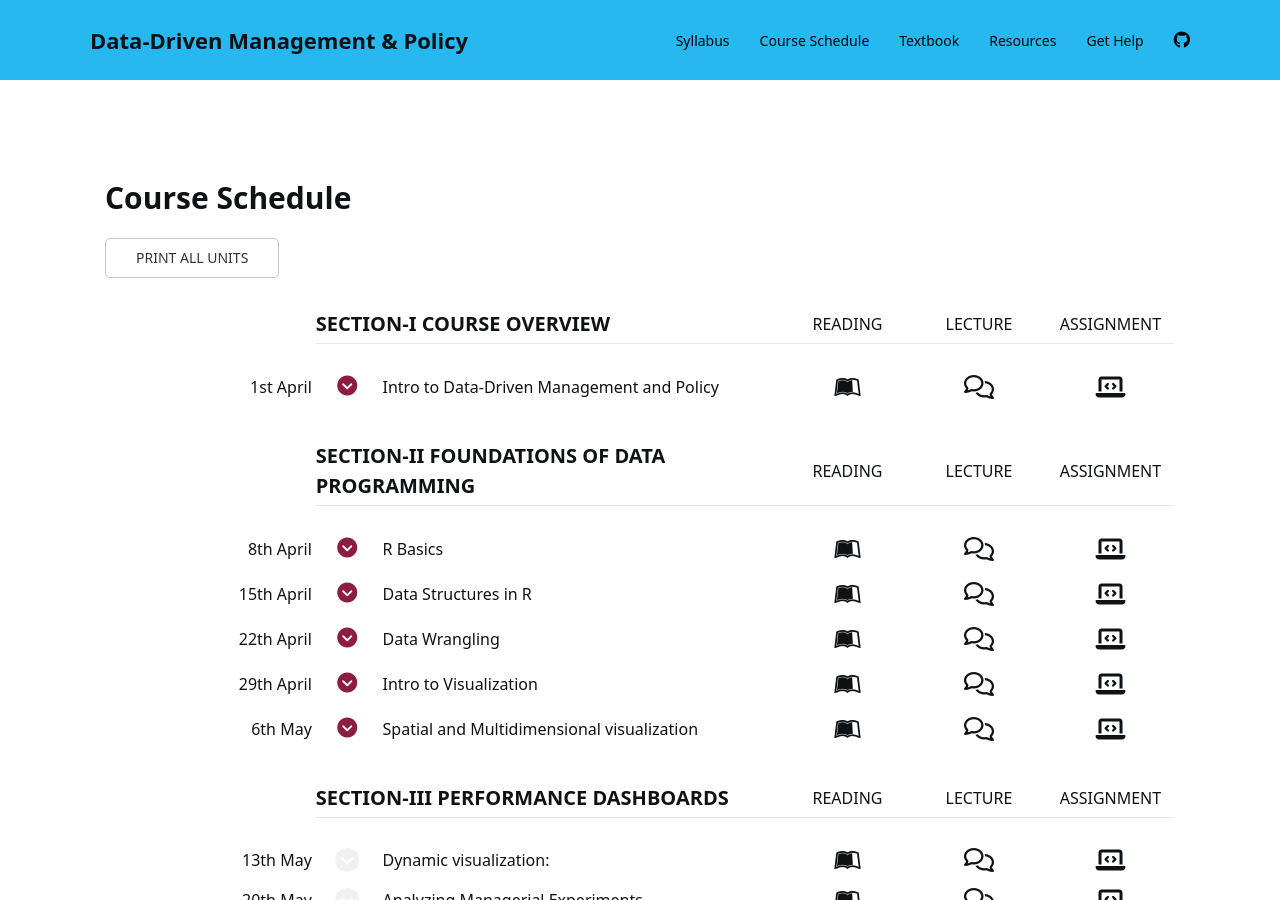
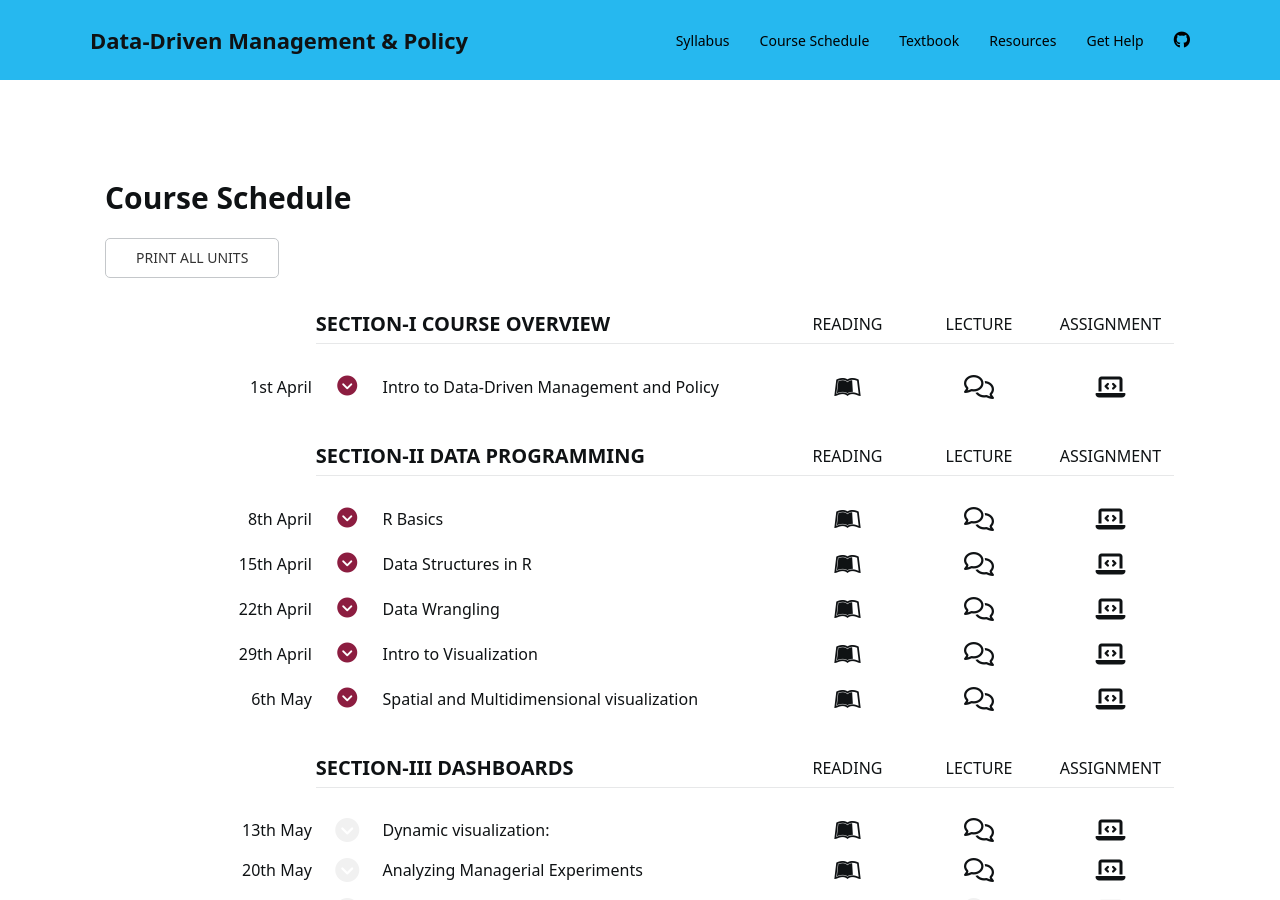
Before and after one commit to DS4PS/ddmp-uw-class-spring-2019, a Jekyll site: the page built from schedule.md, in a window 1280 px wide and 900 px high. Built offline with Jekyll 4.4.1, drawn with Linux system fonts in a browser that asks for light colours; nearby versions of some CDN libraries; a style sheet for code colours, icons or effects is not loaded.

Commit message:
Update schedule.md

```diff
--- a/schedule.md
+++ b/schedule.md
@@ -37,7 +37,12 @@ Unit Metadata is comprised of:
 
 
 
-** Section-II Foundations of Data Programming
+
+
+
+
+** Section-II Data Programming
+
 
 
 
@@ -100,7 +105,9 @@ Unit Metadata is comprised of:
 
 
 
-** Section-III Performance Dashboards
+** Section-III Dashboards
+
+
 
 
 *** { @unit = "13th May", @title = "Dynamic visualization:", @reading, @lecture, @assignment }
```
